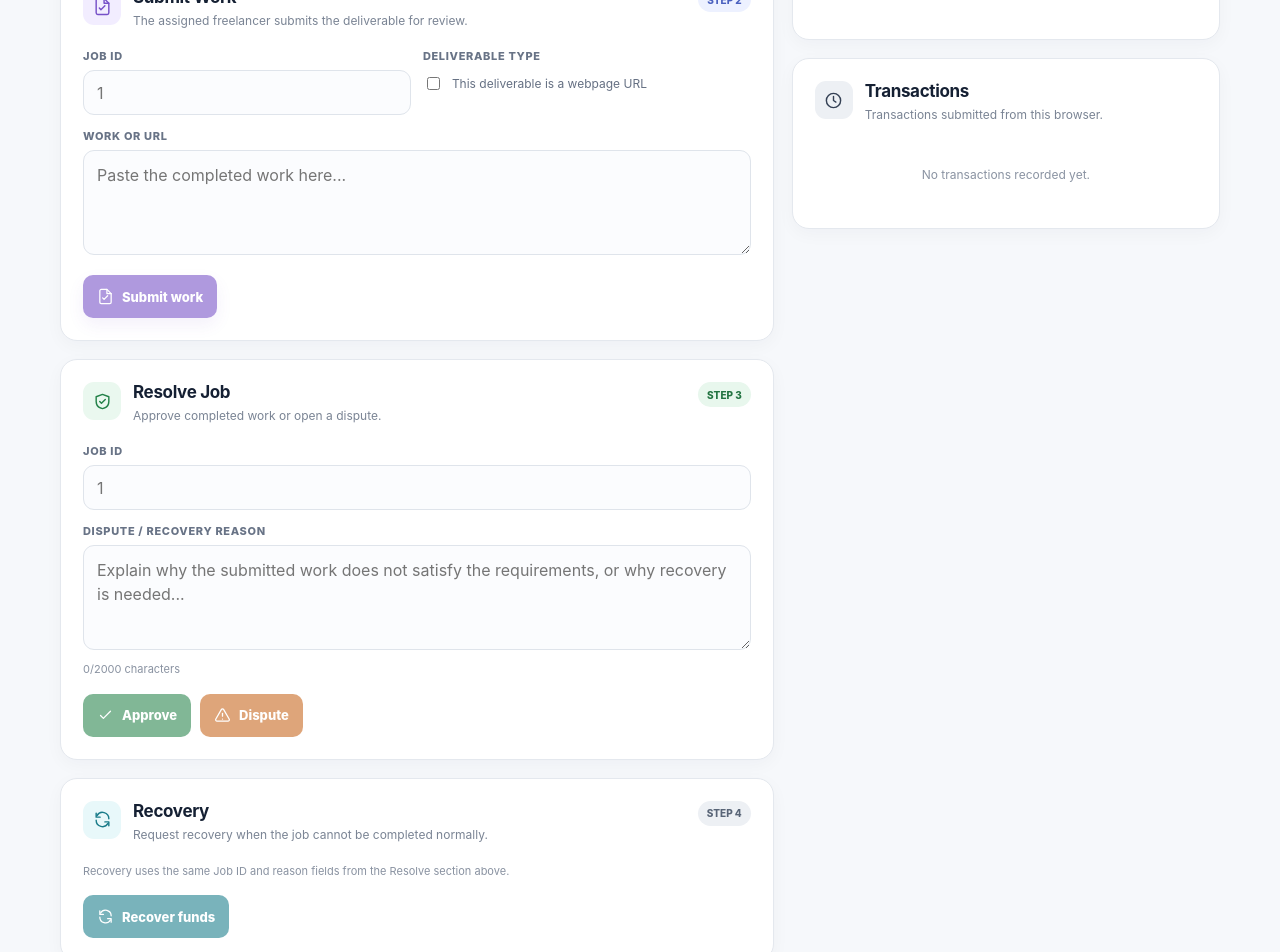
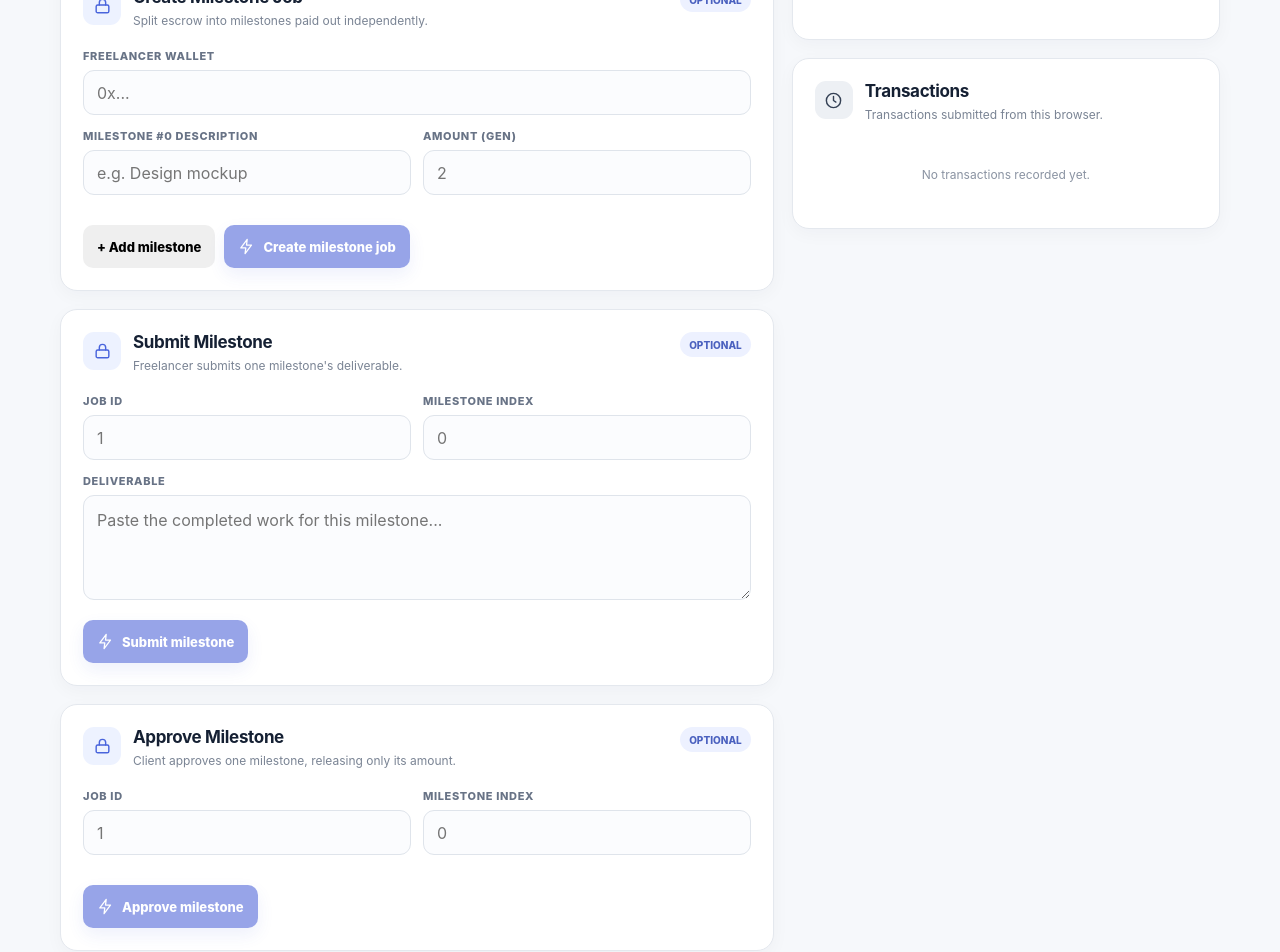
Before and after one commit to Naseer32/GenLayer-Escrow, a React (Vite) app in the folder frontend/: page / in a window 1280 px wide. Shown: the part 1120-2072 px from the top of the page. Built offline with nearby package versions, Linux system fonts and the light colour scheme.

Commit message:
Add Create/Submit/Approve Milestone UI cards

```diff
--- a/frontend/src/App.jsx
+++ b/frontend/src/App.jsx
@@ -2322,6 +2322,286 @@ async function handleCheckBalance() {
                   Connect your wallet before creating a job.
                 </div>
               )}
+            </section>
+
+            {/* Create Milestone Job */}
+
+            <section className="card">
+              <div className="card-head">
+                <div className="card-title-wrap">
+                  <div className="icon-box icon-blue">
+                    <Icon name="lock" size={19} />
+                  </div>
+
+                  <div>
+                    <h2>Create Milestone Job</h2>
+                    <p className="card-description">
+                      Split escrow into milestones paid out independently.
+                    </p>
+                  </div>
+                </div>
+
+                <span className="badge badge-info">
+                  OPTIONAL
+                </span>
+              </div>
+
+              <div className="field">
+                <label className="section-label">
+                  Freelancer wallet
+                </label>
+
+                <input
+                  className="input"
+                  value={milestoneFreelancer}
+                  onChange={(event) =>
+                    setMilestoneFreelancer(event.target.value)
+                  }
+                  placeholder="0x..."
+                  disabled={busy}
+                />
+              </div>
+
+              {milestoneDescriptions.map((desc, idx) => (
+                <div className="two-fields" key={idx}>
+                  <div className="field">
+                    <label className="section-label">
+                      Milestone #{idx} description
+                    </label>
+
+                    <input
+                      className="input"
+                      value={desc}
+                      onChange={(event) =>
+                        updateMilestoneDescription(
+                          idx,
+                          event.target.value
+                        )
+                      }
+                      placeholder="e.g. Design mockup"
+                      disabled={busy}
+                    />
+                  </div>
+
+                  <div className="field">
+                    <label className="section-label">
+                      Amount (GEN)
+                    </label>
+
+                    <input
+                      className="input"
+                      type="number"
+                      min="0"
+                      step="any"
+                      value={milestoneAmounts[idx]}
+                      onChange={(event) =>
+                        updateMilestoneAmount(
+                          idx,
+                          event.target.value
+                        )
+                      }
+                      placeholder="2"
+                      disabled={busy}
+                    />
+                  </div>
+
+                  {milestoneDescriptions.length > 1 && (
+                    <button
+                      type="button"
+                      className="action-button"
+                      onClick={() => removeMilestoneField(idx)}
+                      disabled={busy}
+                    >
+                      Remove
+                    </button>
+                  )}
+                </div>
+              ))}
+
+              <div className="action-row">
+                <button
+                  type="button"
+                  className="action-button"
+                  onClick={addMilestoneField}
+                  disabled={busy}
+                >
+                  + Add milestone
+                </button>
+
+                <button
+                  className="action-button btn-create"
+                  onClick={handleCreateMilestoneJob}
+                  disabled={busy || !address}
+                >
+                  {buttonContent(
+                    "createMilestone",
+                    "Create milestone job",
+                    "zap"
+                  )}
+                </button>
+              </div>
+            </section>
+
+            {/* Submit Milestone */}
+
+            <section className="card">
+              <div className="card-head">
+                <div className="card-title-wrap">
+                  <div className="icon-box icon-blue">
+                    <Icon name="lock" size={19} />
+                  </div>
+
+                  <div>
+                    <h2>Submit Milestone</h2>
+                    <p className="card-description">
+                      Freelancer submits one milestone's deliverable.
+                    </p>
+                  </div>
+                </div>
+
+                <span className="badge badge-info">
+                  OPTIONAL
+                </span>
+              </div>
+
+              <div className="two-fields">
+                <div className="field">
+                  <label className="section-label">
+                    Job ID
+                  </label>
+
+                  <input
+                    className="input"
+                    value={milestoneSubmitJobId}
+                    onChange={(event) =>
+                      setMilestoneSubmitJobId(event.target.value)
+                    }
+                    placeholder="1"
+                    disabled={busy}
+                  />
+                </div>
+
+                <div className="field">
+                  <label className="section-label">
+                    Milestone index
+                  </label>
+
+                  <input
+                    className="input"
+                    type="number"
+                    min="0"
+                    value={milestoneSubmitIndex}
+                    onChange={(event) =>
+                      setMilestoneSubmitIndex(event.target.value)
+                    }
+                    placeholder="0"
+                    disabled={busy}
+                  />
+                </div>
+              </div>
+
+              <div className="field">
+                <label className="section-label">
+                  Deliverable
+                </label>
+
+                <textarea
+                  className="textarea"
+                  value={milestoneDeliverable}
+                  onChange={(event) =>
+                    setMilestoneDeliverable(event.target.value)
+                  }
+                  placeholder="Paste the completed work for this milestone..."
+                  disabled={busy}
+                />
+              </div>
+
+              <div className="action-row">
+                <button
+                  className="action-button btn-create"
+                  onClick={handleSubmitMilestone}
+                  disabled={busy || !address}
+                >
+                  {buttonContent(
+                    "submitMilestone",
+                    "Submit milestone",
+                    "zap"
+                  )}
+                </button>
+              </div>
+            </section>
+
+            {/* Approve Milestone */}
+
+            <section className="card">
+              <div className="card-head">
+                <div className="card-title-wrap">
+                  <div className="icon-box icon-blue">
+                    <Icon name="lock" size={19} />
+                  </div>
+
+                  <div>
+                    <h2>Approve Milestone</h2>
+                    <p className="card-description">
+                      Client approves one milestone, releasing only its amount.
+                    </p>
+                  </div>
+                </div>
+
+                <span className="badge badge-info">
+                  OPTIONAL
+                </span>
+              </div>
+
+              <div className="two-fields">
+                <div className="field">
+                  <label className="section-label">
+                    Job ID
+                  </label>
+
+                  <input
+                    className="input"
+                    value={milestoneApproveJobId}
+                    onChange={(event) =>
+                      setMilestoneApproveJobId(event.target.value)
+                    }
+                    placeholder="1"
+                    disabled={busy}
+                  />
+                </div>
+
+                <div className="field">
+                  <label className="section-label">
+                    Milestone index
+                  </label>
+
+                  <input
+                    className="input"
+                    type="number"
+                    min="0"
+                    value={milestoneApproveIndex}
+                    onChange={(event) =>
+                      setMilestoneApproveIndex(event.target.value)
+                    }
+                    placeholder="0"
+                    disabled={busy}
+                  />
+                </div>
+              </div>
+
+              <div className="action-row">
+                <button
+                  className="action-button btn-create"
+                  onClick={handleApproveMilestone}
+                  disabled={busy || !address}
+                >
+                  {buttonContent(
+                    "approveMilestone",
+                    "Approve milestone",
+                    "zap"
+                  )}
+                </button>
+              </div>
             </section>
 
             {/* Submit Work */}
```
